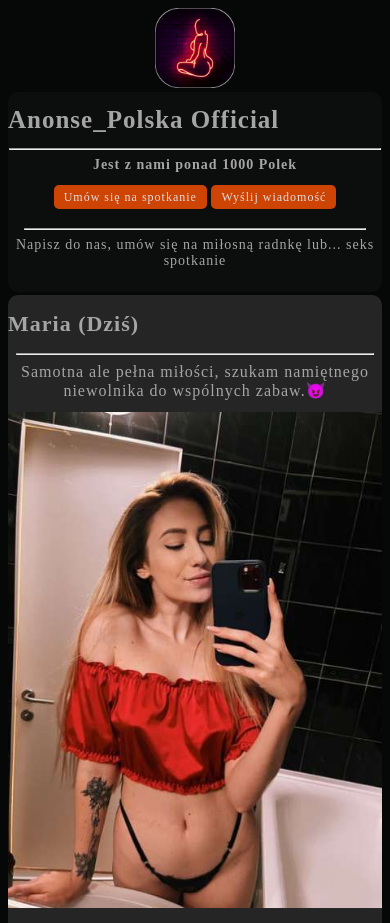
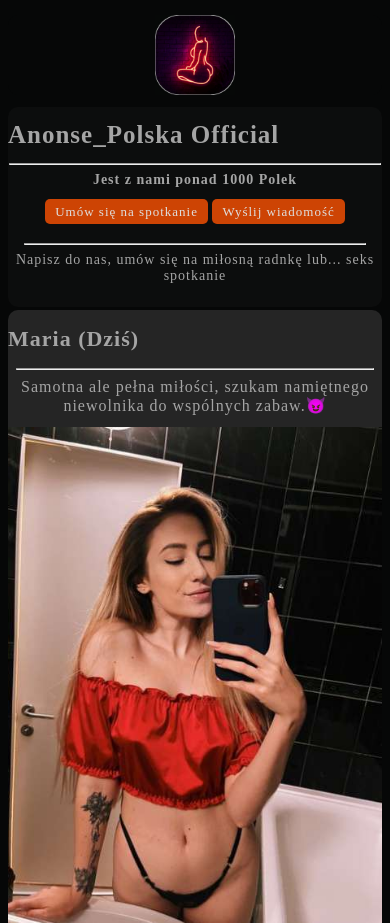
Before and after one commit to ASAPARO/Anonse.pl, a plain HTML site: page index.html in a window 390 px wide. Shown: the top 923 px of the page. Drawn offline with Linux system fonts and the light colour scheme.

Commit message:
Update style.css

```diff
--- a/style.css
+++ b/style.css
@@ -139,6 +139,75 @@ div {border-radius: 20px;}
 
 
 /* Responsywność */
+@media only screen and (min-width: 858px){
+}
+
+
+
+@media only screen and (max-width: 1000px) {
+/* Przyciski Zaloguj/Zarejestruj się */
+
+#Naglowek {
+    margin-top: 1%;
+    margin-left: 5%;
+    margin-right: 5%;
+    width: 90%;
+}
+
+#ZdjTlo, #tlo {
+    display: none;  /* zmienione */
+}
+
+.join-button {
+    background-color: rgba(233, 76, 3, 0.877);
+    padding: 5px 10px;  /* zmienione */
+    border: none;
+    border-radius: 5px;  /* zmienione */
+    color: rgb(223, 223, 223);
+    font-size: 15px;  /* zmienione */
+    cursor: pointer;
+    text-decoration: none;
+}
+
+.join-button:hover {
+    background-color: rgba(0, 0, 0, 0.521);
+    color: rgb(233, 126, 3);
+    text-decoration: none;
+}
+
+#Profilowe {
+    background-color: rgb(6, 7, 7);
+    float: left;
+    margin-top: 2%;
+    margin-left: 5%;  /* zmienione */
+    margin-right: 5%;  /* zmienione */
+    margin-bottom: 1%;
+    height: 200px;  /* zmienione */
+    width: 20%;  /* zmienione */
+    text-align: left;
+    font-size: 13px;  /* zmienione */
+    letter-spacing: 1px;
+    color: rgb(172, 172, 172);
+}
+
+#Opis {
+    background-color: rgba(22, 22, 22, 0.452);
+    color: rgb(165, 165, 165);
+    float: right;  /* zmienione */
+    margin-top: 2%;
+    margin-left: 5%;  /* zmienione */
+    margin-right: 5%;  /* zmienione */
+    margin-bottom: 1%;
+    height: 200px;  /* zmienione */
+    width: 60%;  /* zmienione */
+    text-align: center;
+    font-size: 14px;  /* zmienione */
+    letter-spacing: 1px;  /* zmienione */
+}
+}
+
+
+
 @media only screen and (max-width: 858px) {
     /* Kontenery DIV */
 #Naglowek {
@@ -238,7 +307,7 @@ div {
     border: none;
     border-radius: 5px;  /* zmienione */
     color: rgb(223, 223, 223);
-    font-size: 12px;  /* zmienione */
+    font-size: 13px;  /* zmienione */
     cursor: pointer;
     text-decoration: none;
 }
```
